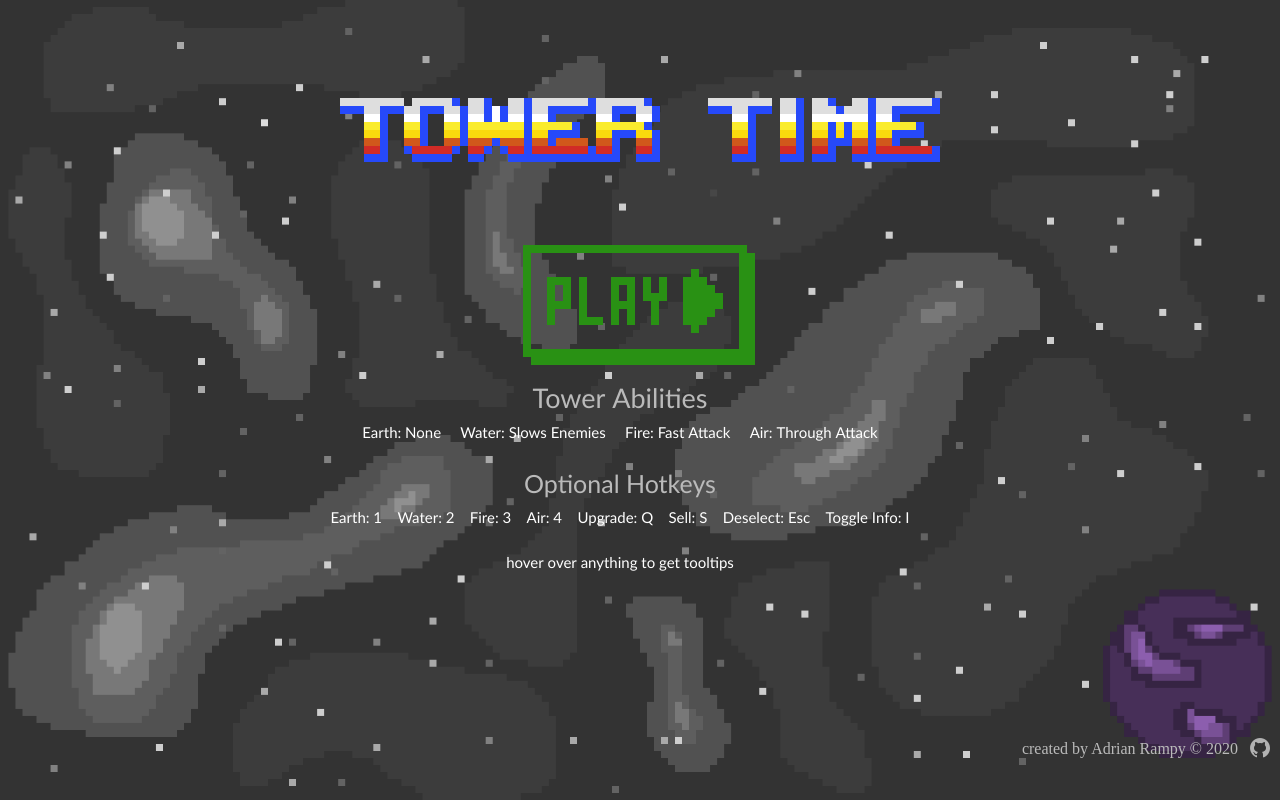
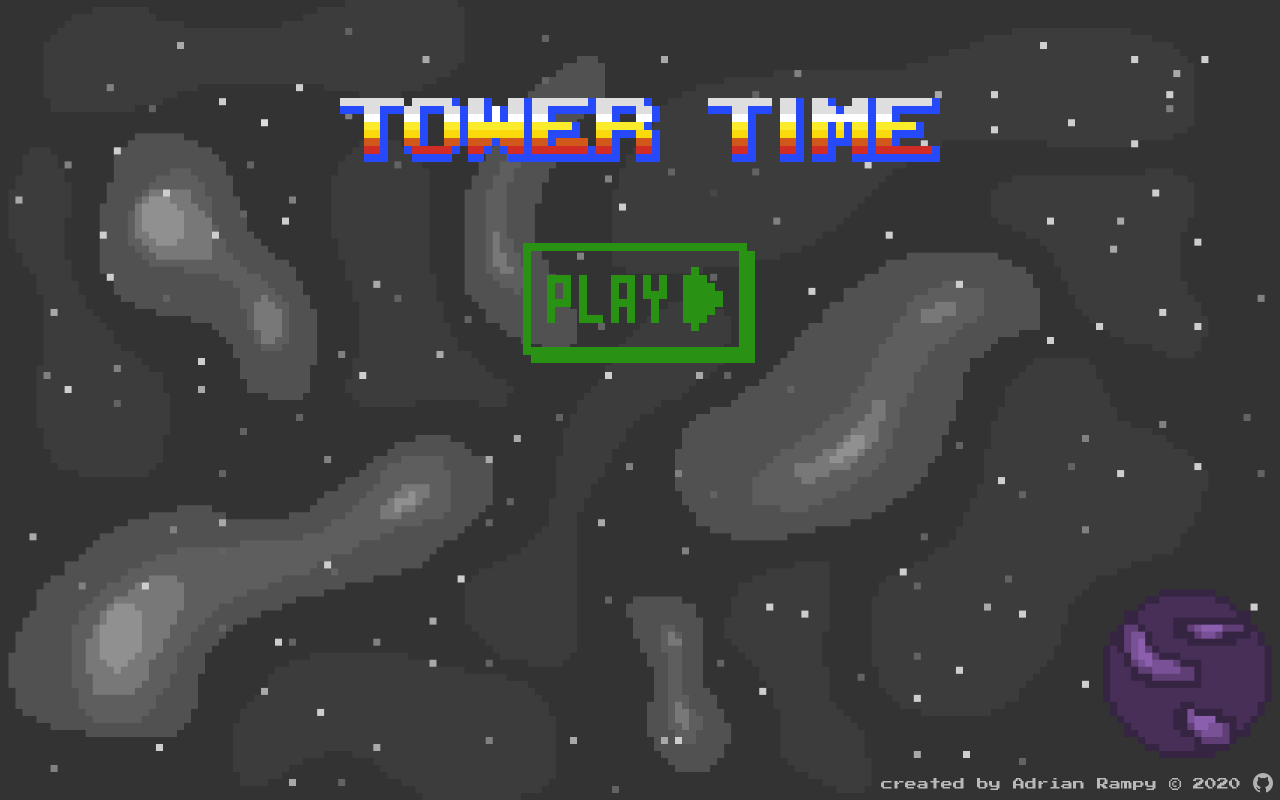
Before and after one commit to ahrampy/tower-time, a PHP site: page / in a window 1280 px wide. Run offline with PHP 8.4, Linux system fonts and the light colour scheme; some libraries are stand-ins or nearby versions.

Commit message:
update styling

```diff
--- a/home.html
+++ b/home.html
@@ -2,6 +2,7 @@
   <head>
     <title>Tower Time</title>
     <link rel="icon" type="image" href="./favicon.ico" />
+    <link href="https://fonts.googleapis.com/css2?family=Press+Start+2P&display=swap" rel="stylesheet">
     <meta property="og:image" content="./images/splash/tower-time-meta.png" />
     <!-- Global site tag (gtag.js) - Google Analytics -->
     <script
@@ -89,7 +90,7 @@
             <h5>Range</h5>
           </div>
           <div id="tower-cooldown" class="tower-stat detail-tile">
-            <h5>Cooldown</h5>
+            <h5>Speed</h5>
           </div>
           <div id="tower-next" class="tower-stat detail-tile">
             <h5>Next</h5>
@@ -113,8 +114,7 @@
       </div>
     </div>
     <footer id="footer">
-      <span
-        >created by
+      <span>created by
         <a target="_blank" href="https://www.ahrampy.com/">Adrian Rampy</a>
         &copy; 2020
       </span>
--- a/js/creep.js
+++ b/js/creep.js
@@ -83,6 +83,7 @@ class Creep {
 
   takeLife() {
     this.alive = false;
+    if (!game.gameOver) {
       game.lives -= 1;
       game.cr -= 1;
       const lives = document.querySelector("#info-lives");
@@ -91,6 +92,7 @@ class Creep {
         setTimeout(() => {
           lives.classList.remove("flashing");
         }, 1000);
+      }
     }
     // if (!game.muted) {
     //     const lose = new Audio;
--- a/js/game.js
+++ b/js/game.js
@@ -430,7 +430,7 @@ class Game {
       tileDiv.appendChild(tileImg);
 
       const towerName = document.createElement("p");
-      towerName.innerText = `${tileDiv.cost} ¥`;
+      towerName.innerText = `${tileDiv.cost}¥`;
       tileDiv.appendChild(towerName);
     }
     return tileDivs;
@@ -508,7 +508,7 @@ class Game {
 
       if (title.innerHTML.includes("Bank")) {
         title.innerHTML = "<h4>Bank</h4> <br/>";
-        value.innerHTML = this.bits + "	¥";
+        value.innerHTML = this.bits + "¥";
       } else if (title.innerHTML.includes("Lives")) {
         title.innerHTML = "<h4>Lives</h4> <br/>";
         value.innerHTML = this.lives;
@@ -569,12 +569,12 @@ class Game {
         title.innerHTML = "<h5>Range</h5>";
         value.innerHTML = tower.range;
       } else if (i === 3) {
-        title.innerHTML = "<h5>Cooldown</h5>";
-        value.innerHTML = tower.cooldown;
+        title.innerHTML = "<h5>Speed</h5>";
+        value.innerHTML = (2500 - tower.cooldown) / 100;
       } else if (i === 4) {
         title.innerHTML = "<h5>Next</h5>";
         if (tower.canUpgrade || game.showTowerDivInfo) {
-          value.innerHTML = tower.upgrade + " ¥";
+          value.innerHTML = tower.upgrade + "¥";
         } else {
           value.innerHTML = "Max";
         }
@@ -795,13 +795,13 @@ class Game {
   }
 
   checkStats() {
-    if (this.cr !== this.lives + this.score + this.bits + this.c) {
-      console.log("oh so you think you're clever");
-      this.score = 0;
-      this.bits = 0;
-      this.lives = 1;
-      this.cr = this.lives + this.score + this.bits + this.c;
-    }
+    // if (this.cr !== this.lives + this.score + this.bits + this.c) {
+    //   console.log("oh so you think you're clever");
+    //   this.score = 0;
+    //   this.bits = 0;
+    //   this.lives = 1;
+    //   this.cr = this.lives + this.score + this.bits + this.c;
+    // }
   }
 
   handleGameStart() {
@@ -810,7 +810,7 @@ class Game {
     );
     towerEditButtons[0].style.opacity = 0;
     towerEditButtons[1].style.opacity = 0;
-    this.context.textAlign = "center";
+    // this.context.textAlign = "center";
     const title = new Image();
     title.src = "/images/splash/tower-time-title.png";
     title.onload = () =>
@@ -820,27 +820,27 @@ class Game {
         30
       );
     this.addPlayButton();
-    this.context.font = "27px Trebuchet MS";
-    this.context.fillStyle = "rgb(186, 186, 186)";
-    this.context.fillText("Tower Abilities", 400, 340);
-    this.context.font = "15px Trebuchet MS";
-    this.context.fillStyle = "#fff";
-    this.context.fillText(
-      "Earth: None     Water: Slows Enemies     Fire: Fast Attack     Air: Through Attack",
-      400,
-      370
-    );
-    this.context.font = "25px Trebuchet MS";
-    this.context.fillStyle = "rgb(186, 186, 186)";
-    this.context.fillText("Optional Hotkeys", 400, 425);
-    this.context.font = "15px Trebuchet MS";
-    this.context.fillStyle = "#fff";
-    this.context.fillText(
-      "Earth: 1    Water: 2    Fire: 3    Air: 4    Upgrade: Q    Sell: S    Deselect: Esc    Toggle Info: I",
-      400,
-      455
-    );
-    this.context.fillText("hover over anything to get tooltips", 400, 500);
+    // this.context.font = "Press Start 2P";
+    // this.context.fillStyle = "rgb(186, 186, 186)";
+    // this.context.fillText("Tower Abilities", 420, 340);
+    // this.context.font = "15px Trebuchet MS";
+    // this.context.fillStyle = "#fff";
+    // this.context.fillText(
+    //   "Earth: None     Water: Slows Enemies     Fire: Fast Attack     Air: Through Attack",
+    //   420,
+    //   370
+    // );
+    // this.context.font = "25px Trebuchet MS";
+    // this.context.fillStyle = "rgb(186, 186, 186)";
+    // this.context.fillText("Optional Hotkeys", 420, 425);
+    // this.context.font = "15px Trebuchet MS";
+    // this.context.fillStyle = "#fff";
+    // this.context.fillText(
+    //   "Earth: 1    Water: 2    Fire: 3    Air: 4    Upgrade: Q    Sell: S    Deselect: Esc    Toggle Info: I",
+    //   420,
+    //   455
+    // );
+    // this.context.fillText("hover over anything to get tooltips", 420, 500);
   }
 
   addPlayButton() {
@@ -916,11 +916,11 @@ class Game {
     this.context.font = "100px Trebuchet MS";
     this.context.fillStyle = "#333";
     this.context.textAlign = "center";
-    this.context.fillText("Game Over", 400, 210);
+    this.context.fillText("Game Over", 420, 210);
     this.context.font = "40px Trebuchet MS";
     this.context.fillStyle = "#333";
     this.context.textAlign = "center";
-    this.context.fillText(`Final Score: ${this.score}`, 400, 280);
+    this.context.fillText(`Final Score: ${this.score}`, 420, 280);
     this.context.font = "25px Trebuchet MS";
     // this.lives = 0;
     this.gameOver = true;
@@ -939,8 +939,8 @@ class Game {
     const towers = document.querySelector("#towers");
     waveButton.removeEventListener("click", game.newGame, false);
     autoWaveButton.checked = false;
-    newCanvas.width = 800;
-    newCanvas.height = 520;
+    newCanvas.width = 840;
+    newCanvas.height = 560;
     document
       .querySelector("#canvas-wrapper")
       .replaceChild(newCanvas, gameOverScreen);
--- a/main.css
+++ b/main.css
@@ -1,4 +1,7 @@
 body {
+  font-family: "Press Start 2P", "Trebuchet MS", "Lucida Sans Unicode", "Lucida Grande",
+    "Lucida Sans", Arial, sans-serif;;
+  font-size: 12px;
   background: #333;
   background-image: url(/images/space.png);
   background-size: cover;
@@ -16,8 +19,6 @@ body:hover {
 }
 
 #holder {
-  font-family: "Trebuchet MS", "Lucida Sans Unicode", "Lucida Grande",
-    "Lucida Sans", Arial, sans-serif;
   color: #333;
   position: relative;
   display: flex;
@@ -436,10 +432,12 @@ canvas {
 }
 
 #footer {
+  position: fixed;
+  right: 5;
+  bottom: 5;
   display: flex;
   justify-content: flex-end;
   align-items: center;
-  margin-bottom: -5px;
   color: rgb(186, 186, 186);
 }
 
```
Also changed, not shown: other parts of main.css (+19 -24 lines), js/starter.js (added, +9 -0 lines). Lines whose indentation alone changed are shown as unchanged.
